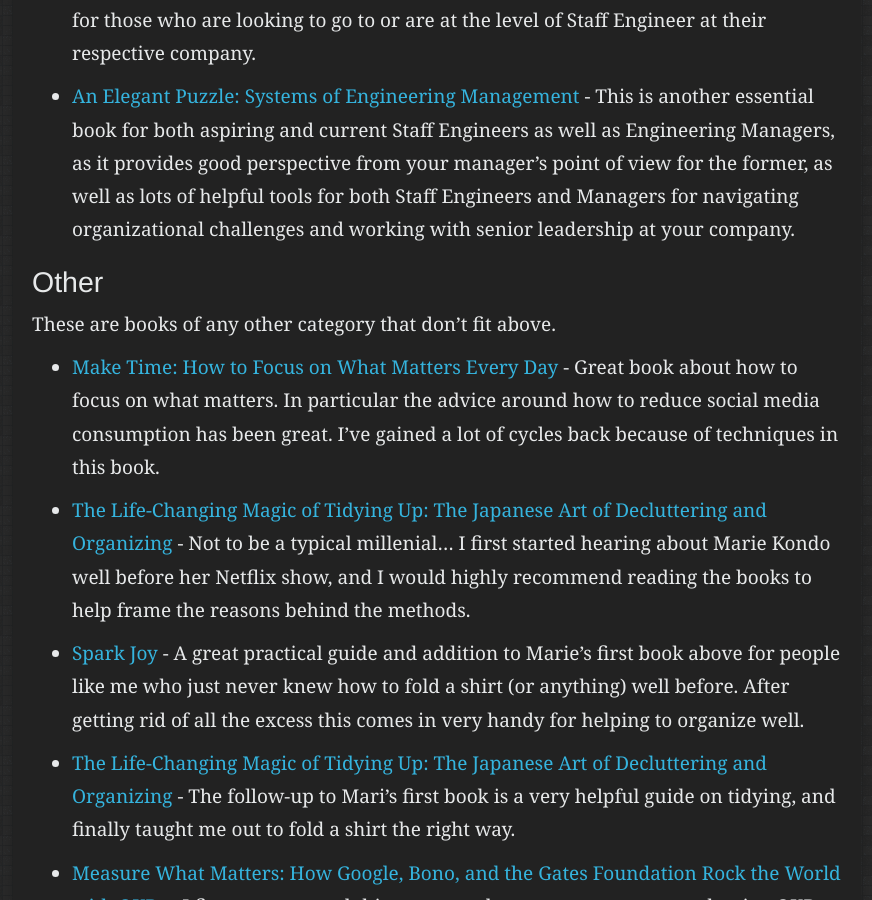
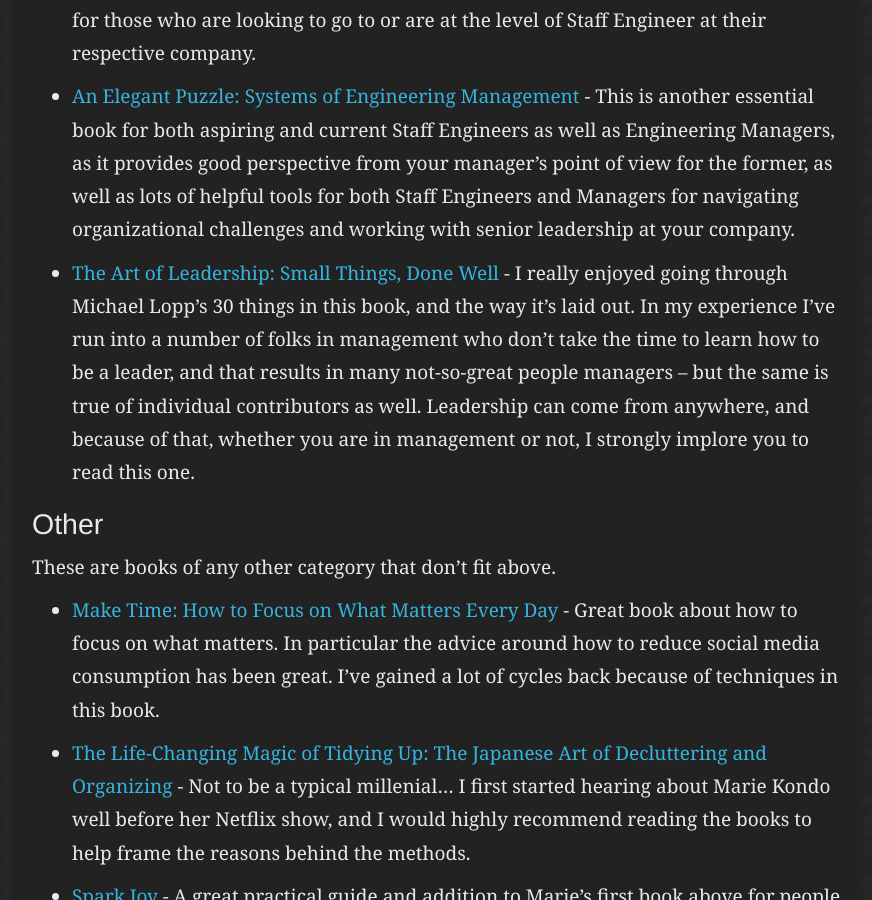
Before and after one commit to ryanspletzer/ryanspletzer.github.io, a Jekyll site: the page built from linkfarm.md, in a window 1280 px wide and 900 px high, scrolled down 6835 px. Shown: the whole window, without its empty margins (57-929 px from the left). Built offline with Jekyll 4.4.1, drawn with Linux system fonts in a browser that asks for light colours.

Commit message:
Update linkfarm.md

```diff
--- a/linkfarm.md
+++ b/linkfarm.md
@@ -246,6 +246,12 @@ I've read them:
   perspective from your manager's point of view for the former, as well as lots of helpful tools for both Staff
   Engineers and Managers for navigating organizational challenges and working with senior leadership at your company.
 
+* [The Art of Leadership: Small Things, Done Well](https://www.amazon.com/dp/1492045691) - I really enjoyed going
+  through Michael Lopp's 30 things in this book, and the way it's laid out. In my experience I've run into a number of
+  folks in management who don't take the time to learn how to be a leader, and that results in many not-so-great
+  people managers -- but the same is true of individual contributors as well. Leadership can come from anywhere, and
+  because of that, whether you are in management or not, I strongly implore you to read this one.
+
 ## Other
 
 These are books of any other category that don't fit above.
```
